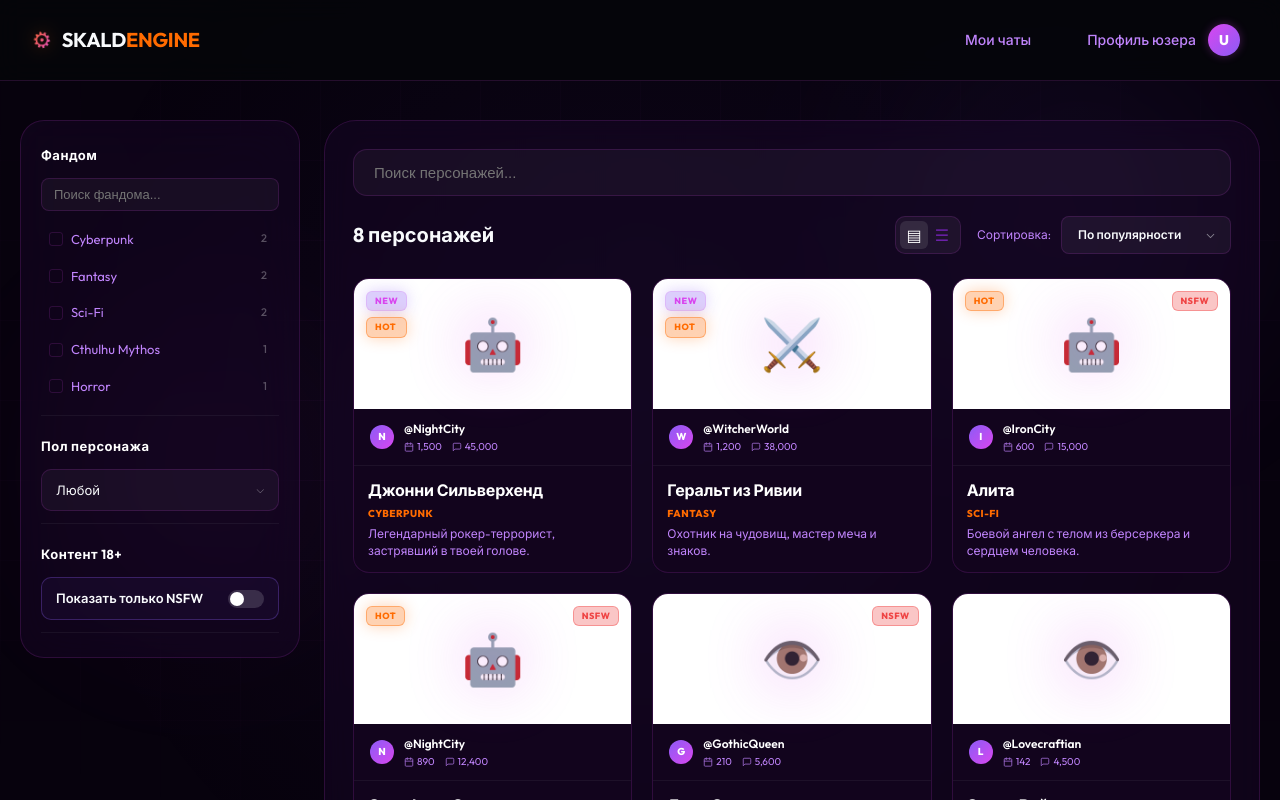
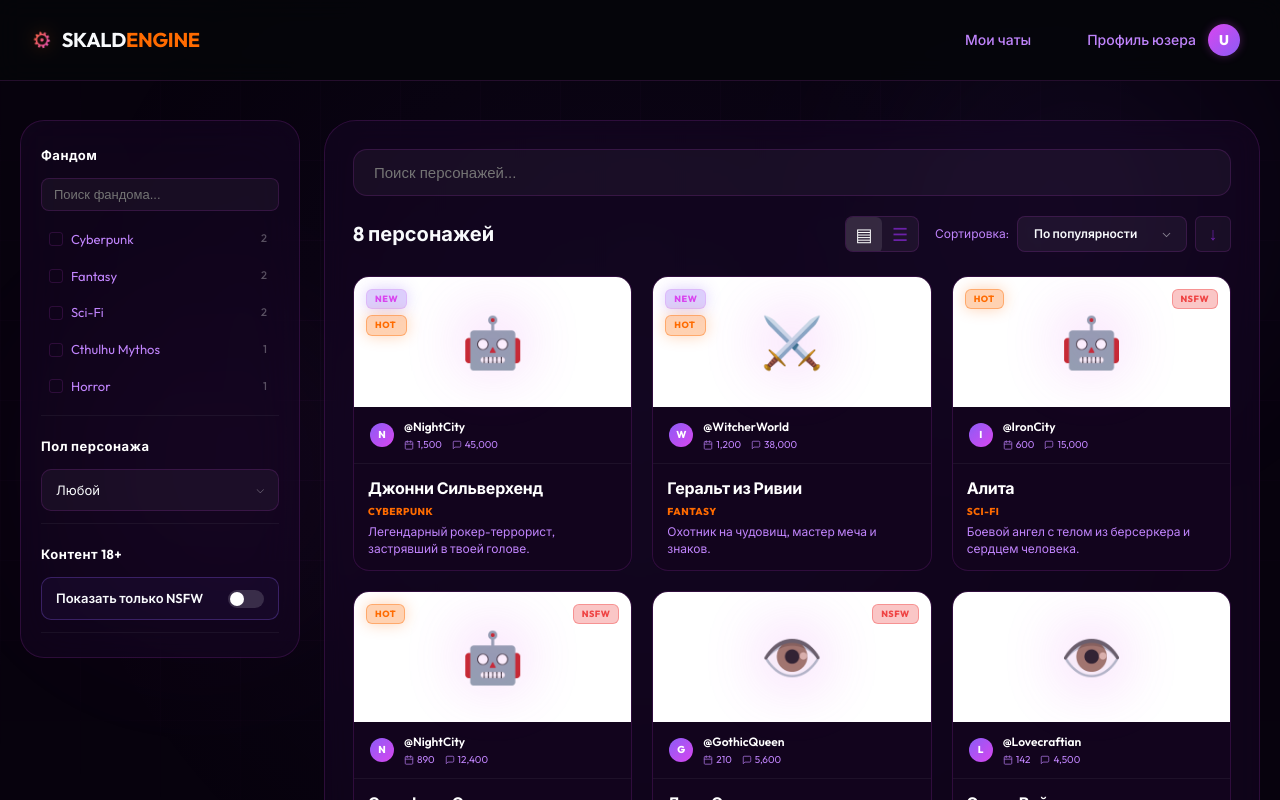
Before and after one commit to ledetav/skaldengine__frontend, a React (Vite) app: page /dashboard in a window 1280 px wide. Shown: the top 800 px of the page. Built offline with nearby package versions, Linux system fonts and the light colour scheme; a web font is replaced by a local one.

Commit message:
refactor: add minor improvements to sorting

```diff
--- a/src/screens/Dashboard/DashboardScreen.tsx
+++ b/src/screens/Dashboard/DashboardScreen.tsx
@@ -11,6 +11,7 @@ const DashboardScreen: React.FC = () => {
   const [selectedFandoms, setSelectedFandoms] = useState<string[]>([])
   const [gender, setGender] = useState('Любой')
   const [sortBy, setSortBy] = useState('По популярности')
+  const [sortOrder, setSortOrder] = useState<'asc' | 'desc'>('desc')
   const [searchQuery, setSearchQuery] = useState('')
   const [viewMode, setViewMode] = useState<'grid' | 'list'>('grid')
 
@@ -56,20 +57,20 @@ const DashboardScreen: React.FC = () => {
 
     // 5. Sorting
     result.sort((a, b) => {
+      let comparison = 0
       if (sortBy === 'По популярности') {
-        return (b.total_chats || 0) - (a.total_chats || 0)
+        comparison = (b.total_chats || 0) - (a.total_chats || 0)
+      } else if (sortBy === 'Сначала новые') {
+        comparison = new Date(b.created_at || 0).getTime() - new Date(a.created_at || 0).getTime()
+      } else if (sortBy === 'А-Я') {
+        comparison = a.name.localeCompare(b.name)
       }
-      if (sortBy === 'Сначала новые') {
-        return new Date(b.created_at || 0).getTime() - new Date(a.created_at || 0).getTime()
-      }
-      if (sortBy === 'А-Я') {
-        return a.name.localeCompare(b.name)
-      }
-      return 0
+
+      return sortOrder === 'desc' ? comparison : -comparison
     })
 
     return result
-  }, [nsfwEnabled, selectedFandoms, gender, searchQuery, sortBy])
+  }, [nsfwEnabled, selectedFandoms, gender, searchQuery, sortBy, sortOrder])
 
   const getPlural = (n: number) => {
     const l1 = n % 10;
@@ -163,6 +164,13 @@ const DashboardScreen: React.FC = () => {
                     value={sortBy}
                     onChange={setSortBy}
                   />
+                  <button
+                    className={`${styles.viewBtn} ${styles.sortOrderBtn}`}
+                    onClick={() => setSortOrder(sortOrder === 'desc' ? 'asc' : 'desc')}
+                    title={sortOrder === 'desc' ? 'По убыванию' : 'По возрастанию'}
+                  >
+                    {sortOrder === 'desc' ? '↓' : '↑'}
+                  </button>
                 </div>
               </div>
             </div>
--- a/src/styles/screens/Dashboard/DashboardScreen.module.css
+++ b/src/styles/screens/Dashboard/DashboardScreen.module.css
@@ -197,7 +197,8 @@
 
 .headerVariant .dropdownToggle {
   background: rgba(255, 255, 255, 0.05);
-  padding: 8px 16px;
+  padding: 0 16px;
+  height: 36px;
   border-radius: 8px;
   min-width: 170px;
   font-weight: 600;
@@ -311,14 +312,16 @@
 .viewToggles {
   display: flex;
   background: rgba(255, 255, 255, 0.05);
-  padding: 4px;
-  border-radius: 10px;
+  padding: 0;
+  height: 36px;
+  border-radius: 8px;
   border: 1px solid var(--border-glass);
+  overflow: hidden;
 }
 
 .viewBtn {
-  width: 28px;
-  height: 28px;
+  width: 36px;
+  height: 36px;
   display: flex;
   align-items: center;
   justify-content: center;
@@ -327,8 +330,9 @@
   color: var(--text-muted);
   cursor: pointer;
   border-radius: 6px;
-  font-size: 16px;
+  font-size: 18px;
   transition: all 0.2s;
+  line-height: 0;
 }
 
 .viewActive {
@@ -339,7 +343,22 @@
 .sortWrapper {
   display: flex;
   align-items: center;
-  gap: 10px;
+  gap: 8px;
+}
+
+.sortOrderBtn {
+  width: 36px;
+  height: 36px;
+  display: flex;
+  align-items: center;
+  justify-content: center;
+  background: rgba(255, 255, 255, 0.04);
+  border: 1px solid var(--border-glass);
+}
+
+.sortOrderBtn:hover {
+  background: rgba(255, 255, 255, 0.1);
+  color: #fff;
 }
 
 .sortLabel {
```
